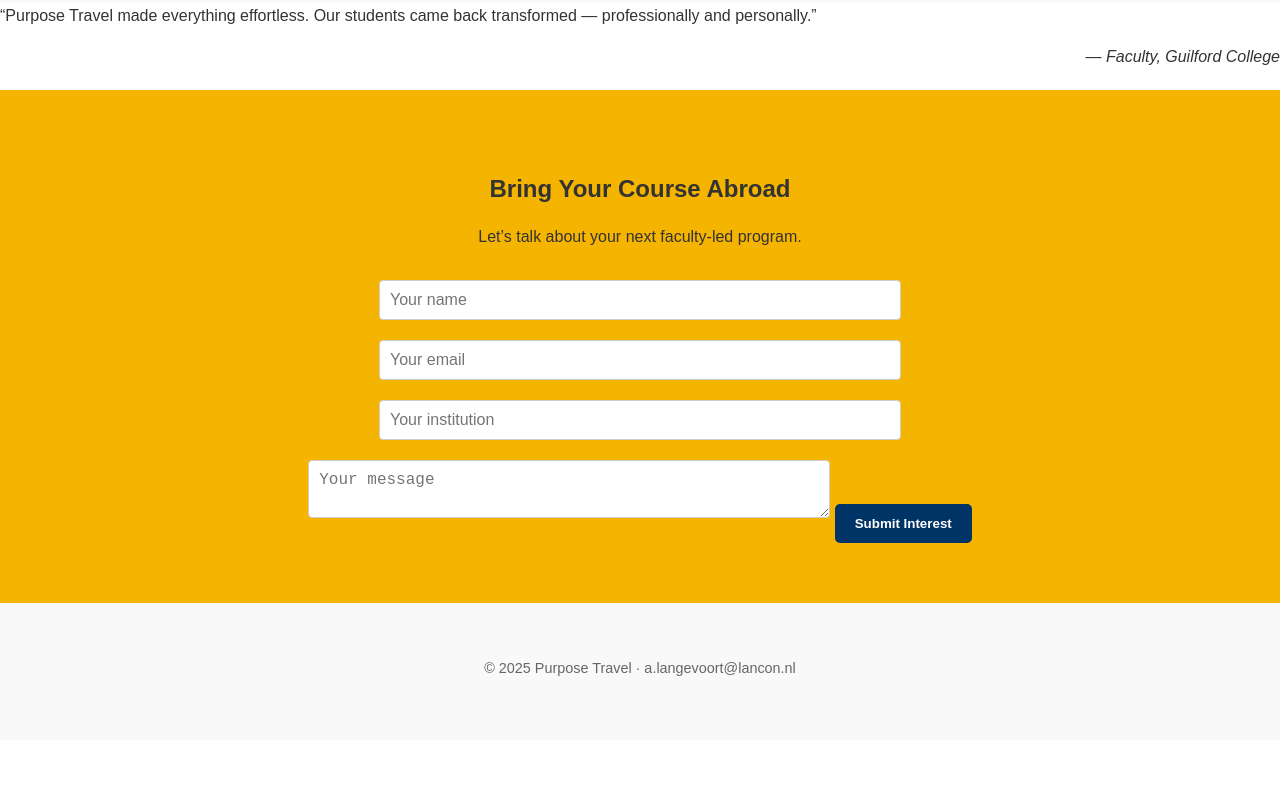
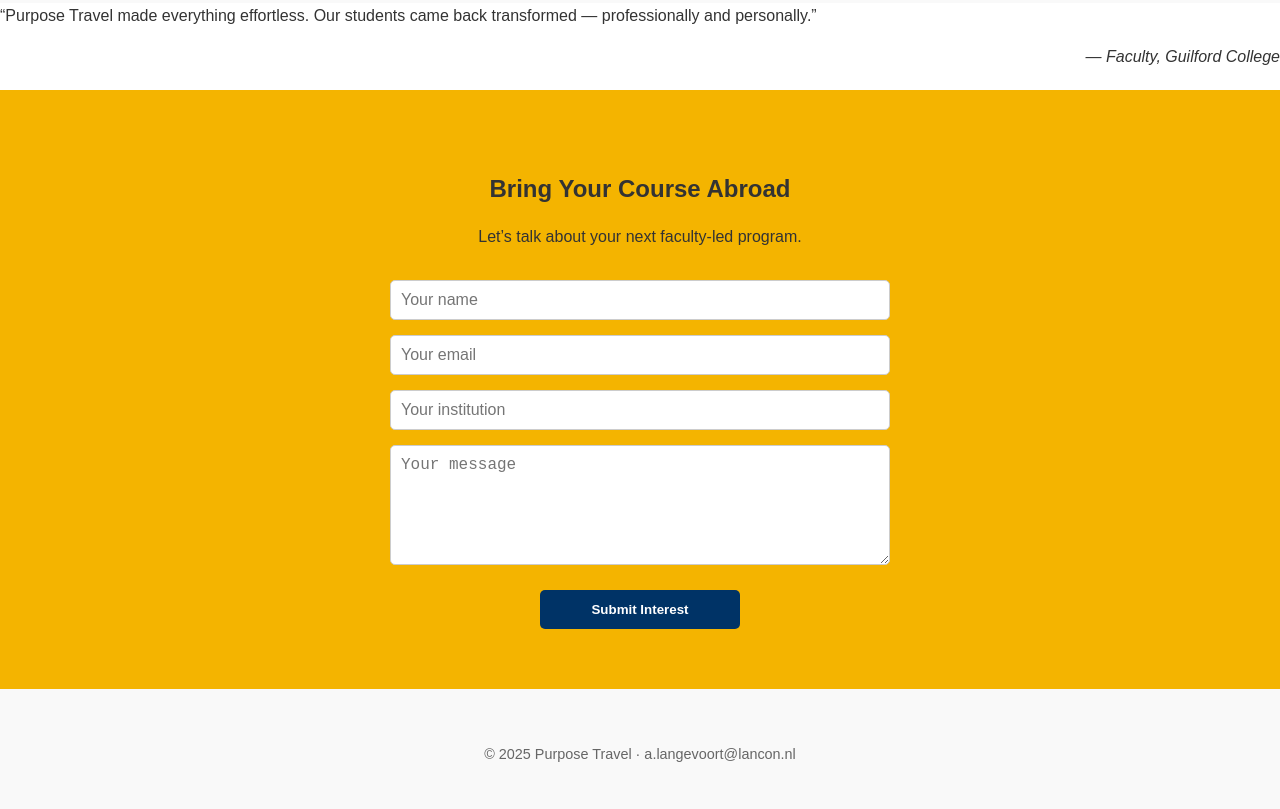
Before and after one commit to arnolang/Purpose, a plain HTML site: page index.html in a window 1280 px wide. Shown: the part 4032-4841 px from the top of the page. Before the commit the page ends 4772 px from the top, so only its background shows below. Drawn offline with Linux system fonts and the light colour scheme.

Commit message:
Add files via upload

```diff
--- a/style.css
+++ b/style.css
@@ -51,6 +51,12 @@ p {
   padding: 40px 20px;
   text-align: center;
 }
+.section-cta h2 {
+  margin-bottom: 10px;
+}
+.section-cta p {
+  margin-bottom: 30px;
+}
 .feature-list {
   list-style: none;
   padding: 0;
@@ -69,14 +75,27 @@ p {
   font-style: italic;
   text-align: right;
 }
-form input, form textarea {
+form {
+  display: flex;
+  flex-direction: column;
+  align-items: center;
+  max-width: 600px;
+  margin: 0 auto;
+}
+form input,
+form textarea {
   width: 100%;
   max-width: 500px;
-  margin: 10px auto;
+  margin-bottom: 15px;
   padding: 10px;
   font-size: 1rem;
   border: 1px solid #ccc;
-  border-radius: 4px;
+  border-radius: 5px;
+  box-sizing: border-box;
+}
+form textarea {
+  min-height: 120px;
+  resize: vertical;
 }
 form button {
   background-color: #003366;
@@ -86,6 +105,9 @@ form button {
   border: none;
   border-radius: 5px;
   cursor: pointer;
+  width: 100%;
+  max-width: 200px;
+  margin-top: 10px;
 }
 footer {
   background-color: #F9F9F9;
@@ -94,15 +116,12 @@ footer {
   font-size: 0.9rem;
   color: #666;
 }
-
-
 .program-grid {
   display: grid;
   grid-template-columns: repeat(auto-fit, minmax(260px, 1fr));
   gap: 20px;
   margin-top: 20px;
 }
-
 .card {
   background: #fff;
   border-radius: 8px;
@@ -110,41 +129,34 @@ footer {
   padding: 15px;
   text-align: center;
 }
-
 .card img {
   width: 100%;
   border-radius: 5px;
   margin-bottom: 10px;
 }
-
 .card h3 {
   margin: 10px 0;
   font-size: 1.1em;
 }
-
 .btn-link {
   color: #003366;
   font-weight: bold;
   text-decoration: none;
 }
-
 .image-break img {
   width: 100%;
   display: block;
   margin: 0 auto;
   padding: 0;
 }
-
 .testimonial-carousel {
   display: flex;
   flex-direction: column;
   gap: 30px;
 }
-
 .testimonial-slide {
   display: none;
 }
-
 .testimonial-slide.active {
   display: block;
 }
```
